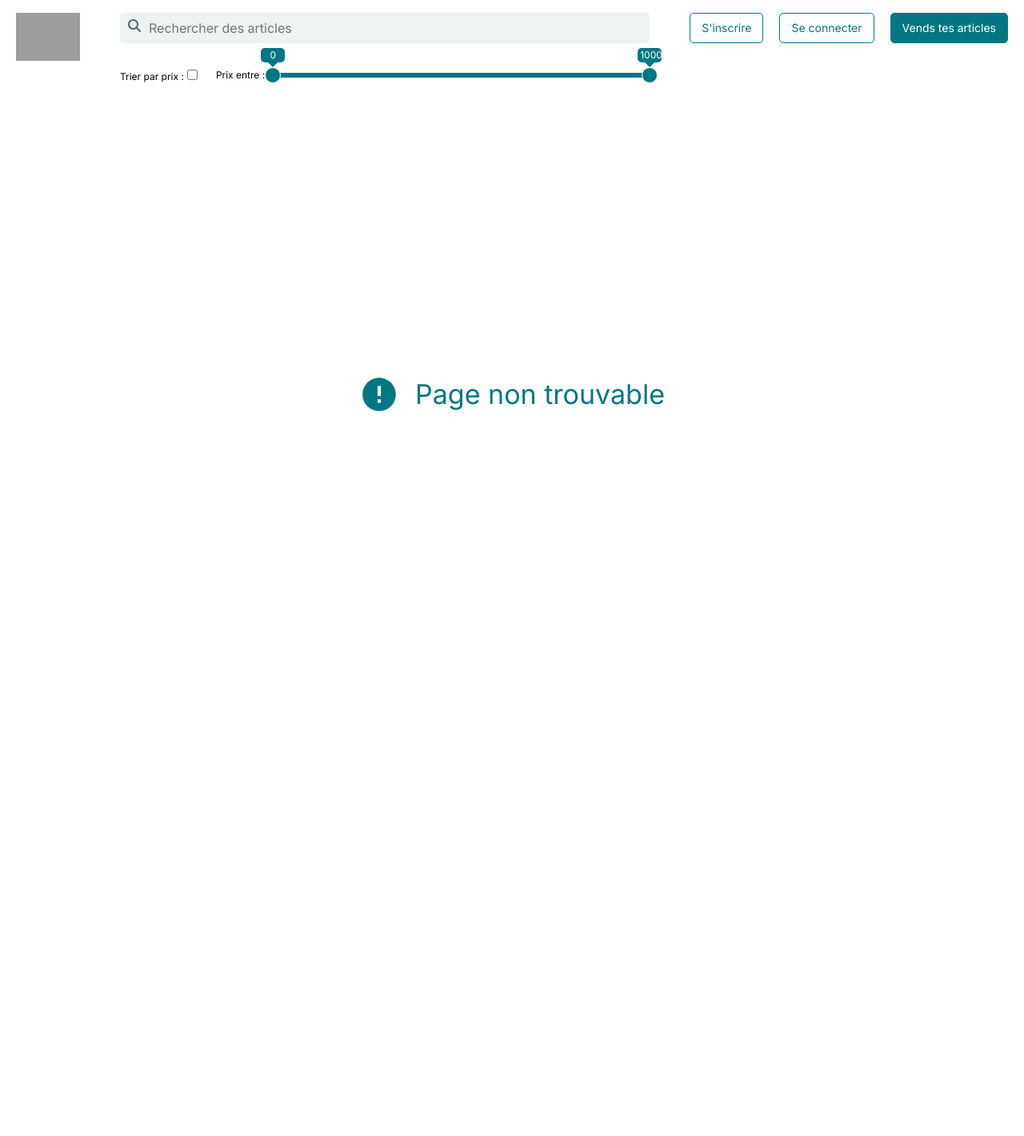
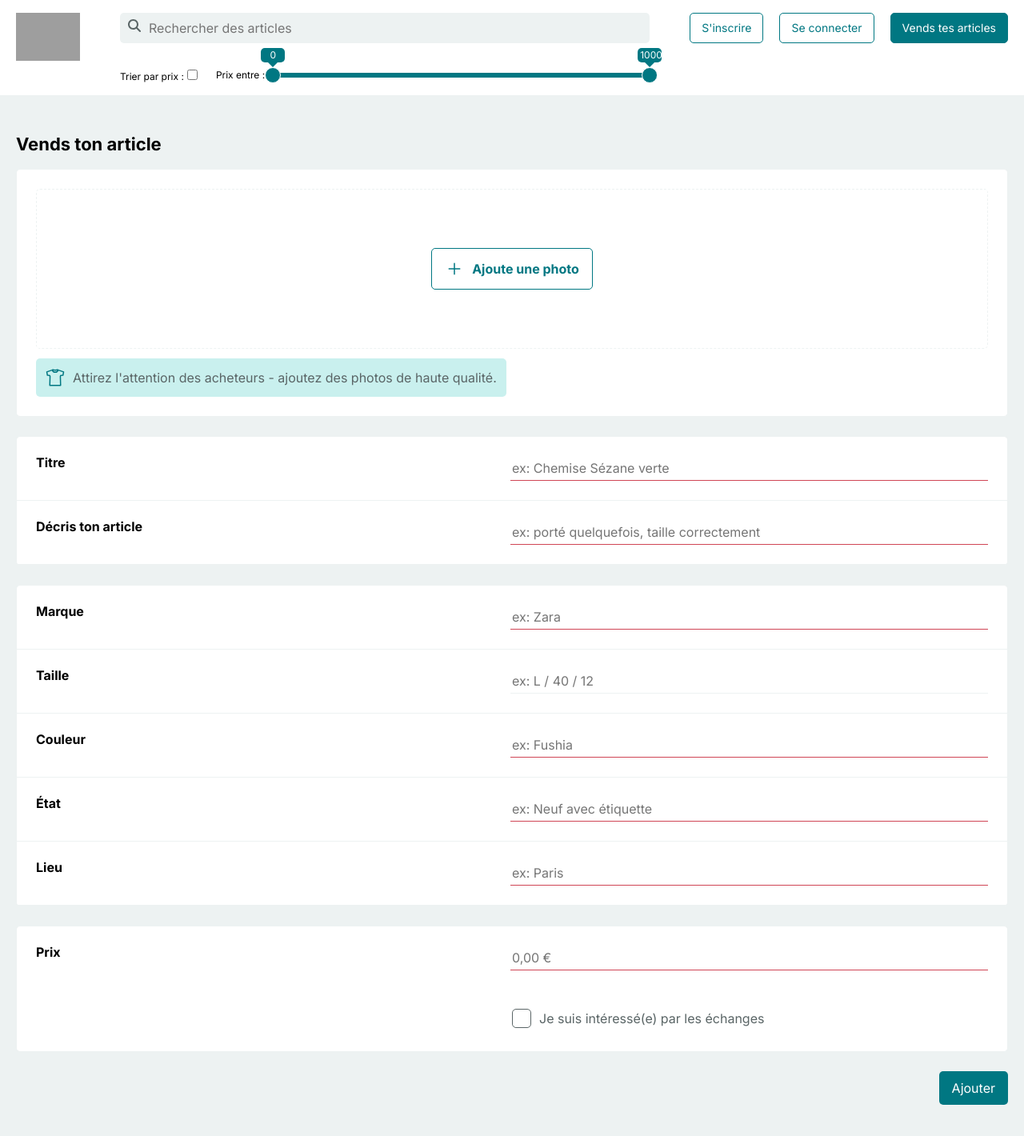
Before and after one commit to em-majowska/vinted-frontend, a React (Vite) app: page /publish in a window 1280 px wide. Shown: the top 1420 px of the page at 80% size. Before the commit the page ends 867 px from the top, so only its background shows below. Built offline with nearby package versions, Linux system fonts and the light colour scheme; no server answers; grey boxes are pictures that could not be loaded.

Commit message:
Add Publish page

```diff
--- a/src/App.jsx
+++ b/src/App.jsx
@@ -71,6 +71,7 @@ function App() {
               />
             }
           />
+          <Route path="/publish" element={<Publish />} />
           <Route
             path="*"
             element={
--- a/src/components/Header.jsx
+++ b/src/components/Header.jsx
@@ -85,9 +85,9 @@ const Header = ({
               </>
             )}
             <li>
-              <a href="#" className="btn-filled">
+              <Link to="/publish" className="btn-filled">
                 Vends tes articles
-              </a>
+              </Link>
             </li>
           </ul>
         </nav>
--- /dev/null
+++ b/src/components/InputText.jsx
@@ -0,0 +1,19 @@
+const InputText = (props) => {
+  return (
+    <label htmlFor={props.title}>
+      <span>{props.content}</span>
+      <input
+        type="text"
+        name={props.title}
+        id={props.title}
+        placeholder={props.placeholder}
+        value={props.value}
+        onChange={props.onChange}
+        required={props.required}
+        maxLength={props.maxlength || null}
+      />
+    </label>
+  );
+};
+
+export default InputText;
--- /dev/null
+++ b/src/pages/Publish/Publish.css
@@ -0,0 +1,82 @@
+.publish {
+  background-color: var(--light-grey);
+  .container {
+    padding-block: 50px;
+  }
+
+  h1 {
+    font-size: 1.375rem;
+    font-weight: bold;
+    margin-block-end: 20px;
+  }
+
+  section {
+    border: 1px solid var(--light-grey);
+    background-color: white;
+    border-radius: 5px;
+    margin-block-end: 24px;
+  }
+
+  .file-wrapper {
+    margin: 24px 24px 12px 24px;
+    border: 1px dashed var(--light-grey);
+    border-radius: 5px;
+    display: flex;
+    justify-content: center;
+    align-items: center;
+    height: 200px;
+
+    label {
+      color: var(--blue);
+      border: 1px solid var(--blue);
+      border-radius: 5px;
+      padding: 0.8em 1em;
+      display: flex;
+      justify-content: center;
+      align-items: center;
+      gap: 10px;
+      font-weight: bold;
+      cursor: pointer;
+
+      svg {
+        font-size: 1.5rem;
+      }
+    }
+
+    input {
+      display: none;
+    }
+  }
+
+  section:first-of-type p {
+    padding: 12px;
+    margin: 0px 24px 24px 24px;
+    background-color: #c9f0ee;
+    border-radius: 5px;
+
+    svg {
+      font-size: 1.5rem;
+      color: var(--blue);
+    }
+  }
+
+  label {
+    display: flex;
+    border-block-end: 1px solid var(--light-grey);
+    padding: 24px;
+    > * {
+      flex: 1;
+    }
+  }
+
+  span {
+    font-weight: bold;
+  }
+
+  .price label {
+    border-block-end: 0;
+  }
+  button {
+    margin-inline: auto 0;
+  }
+}
--- /dev/null
+++ b/src/pages/Publish/Publish.jsx
@@ -0,0 +1,202 @@
+import { FaCheck } from "react-icons/fa6";
+import "./Publish.css";
+import { IoAddOutline, IoShirtOutline } from "react-icons/io5";
+import InputText from "../../components/InputText";
+import { useState } from "react";
+import axios from "axios";
+import Cookies from "js-cookie";
+
+const Publish = () => {
+  const apiUrl = import.meta.env.VITE_API_URL;
+  const localUrl = import.meta.env.VITE_LOCAL_URL;
+
+  const [title, setTitle] = useState("");
+  const [description, setDescription] = useState("");
+  const [brand, setBrand] = useState("");
+  const [size, setSize] = useState("");
+  const [condition, setCondition] = useState("");
+  const [color, setColor] = useState("");
+
+  const [city, setCity] = useState("");
+  const [price, setPrice] = useState("");
+  const [picture, setPicture] = useState([]);
+
+  const [isSuccess, setIsSuccess] = useState(null);
+
+  const handleSubmit = async (event) => {
+    event.preventDefault();
+
+    const formData = new FormData();
+
+    formData.append("title", title);
+    formData.append("description", description);
+    formData.append("brand", brand);
+    formData.append("size", size);
+    formData.append("condition", condition);
+    formData.append("color", color);
+    formData.append("city", city);
+    formData.append("price", price);
+
+    for (let i = 0; i < picture.length; i++) {
+      formData.append("picture", picture[i]);
+    }
+
+    try {
+      const response = await axios.post(localUrl + "/offer/publish", formData, {
+        headers: {
+          Authorization: "Bearer " + Cookies.get("userToken"),
+        },
+      });
+      setIsSuccess(response.data);
+    } catch (error) {
+      error.message && console.log(error.message);
+      error.response && console.log(error.response.data);
+    }
+  };
+
+  const handleChange = (event, setState) => {
+    setState(event.target.value);
+  };
+
+  return (
+    <main className="publish">
+      <div className="container">
+        <h1>Vends ton article</h1>
+        {isSuccess ? (
+          <p>Ton article a été ajouté !</p>
+        ) : (
+          <form onSubmit={handleSubmit}>
+            <section>
+              <div className="file-wrapper">
+                <label htmlFor="picture" className="file">
+                  <IoAddOutline /> Ajoute une photo
+                  <input
+                    type="file"
+                    name="picture"
+                    id="picture"
+                    onChange={(event) => {
+                      setPicture([...picture, event.target.files[0]]);
+                    }}
+                    multiple
+                  />
+                </label>
+              </div>
+              <p>
+                <IoShirtOutline />
+                Attirez l'attention des acheteurs - ajoutez des photos de haute
+                qualité.
+              </p>
+            </section>
+            <section className="title-desc">
+              <InputText
+                title="title"
+                content="Titre"
+                placeholder="ex: Chemise Sézane verte"
+                value={title}
+                maxlength="100"
+                required={true}
+                onChange={(event) => {
+                  handleChange(event, setTitle);
+                }}
+              />
+              <InputText
+                title="description"
+                content="Décris ton article"
+                placeholder="ex: porté quelquefois, taille correctement"
+                value={description}
+                maxlength="500"
+                required={true}
+                onChange={(event) => {
+                  handleChange(event, setDescription);
+                }}
+              />
+            </section>
+            <section className="details">
+              <InputText
+                title="brand"
+                content="Marque"
+                placeholder="ex: Zara"
+                required={true}
+                value={brand}
+                onChange={(event) => {
+                  handleChange(event, setBrand);
+                }}
+              />
+
+              <InputText
+                title="size"
+                content="Taille"
+                placeholder="ex: L / 40 / 12"
+                value={size}
+                onChange={(event) => {
+                  handleChange(event, setSize);
+                }}
+              />
+
+              <InputText
+                title="color"
+                content="Couleur"
+                placeholder="ex: Fushia"
+                required={true}
+                value={color}
+                onChange={(event) => {
+                  handleChange(event, setColor);
+                }}
+              />
+
+              <InputText
+                title="condition"
+                content="État"
+                placeholder="ex: Neuf avec étiquette"
+                required={true}
+                value={condition}
+                onChange={(event) => {
+                  handleChange(event, setCondition);
+                }}
+              />
+              <InputText
+                title="city"
+                content="Lieu"
+                placeholder="ex: Paris"
+                required={true}
+                value={city}
+                onChange={(event) => {
+                  handleChange(event, setCity);
+                }}
+              />
+            </section>
+            <section className="price">
+              <label htmlFor="price">
+                <span>Prix</span>
+                <input
+                  type="number"
+                  id="price"
+                  name="price"
+                  placeholder="0,00 €"
+                  value={price}
+                  required={true}
+                  onChange={(event) => {
+                    handleChange(event, setPrice);
+                  }}
+                />
+              </label>
+              <label htmlFor="forExchange">
+                <input type="checkbox" name="forExchange" id="forExchange" />
+                <p>
+                  <span className="checkbox">
+                    <FaCheck />
+                  </span>{" "}
+                  Je suis intéressé(e) par les échanges
+                </p>
+              </label>
+            </section>
+
+            <button className="btn-filled">Ajouter</button>
+          </form>
+        )}
+      </div>
+    </main>
+  );
+};
+
+export default Publish;
```
